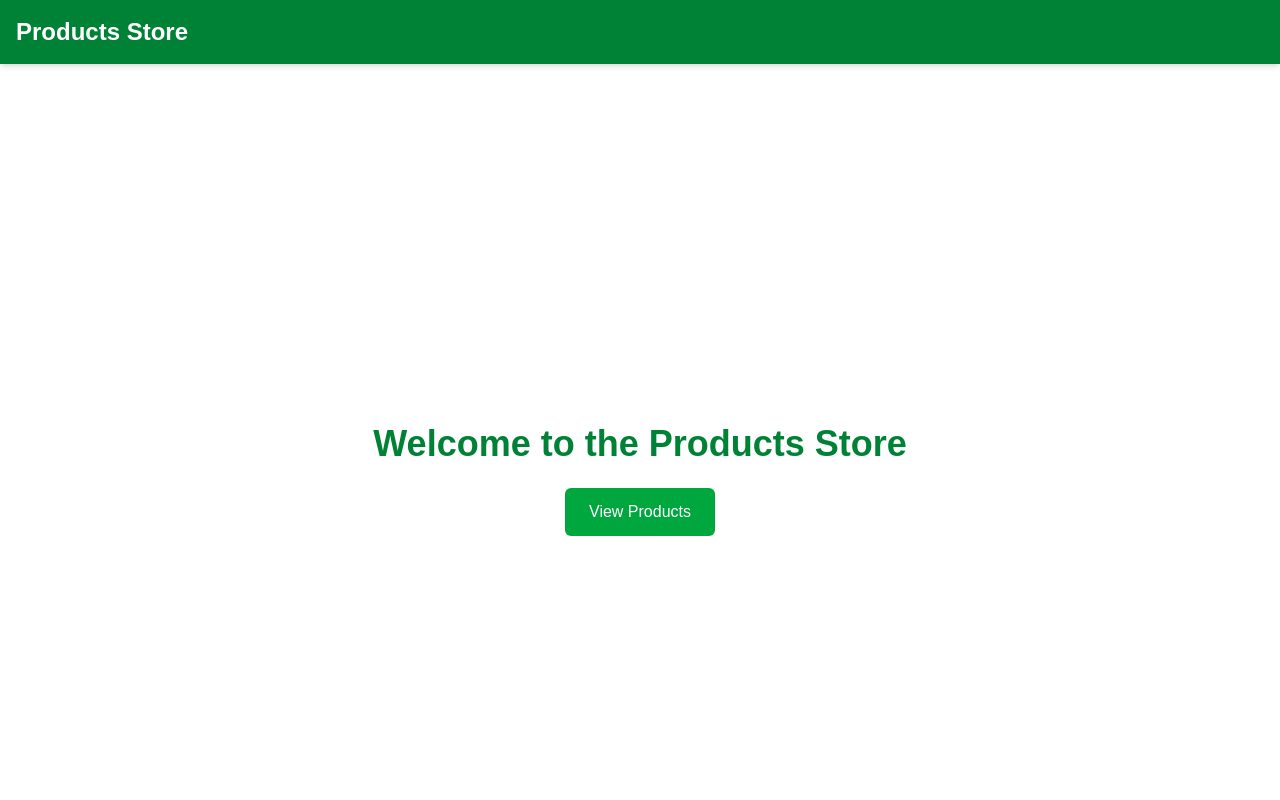
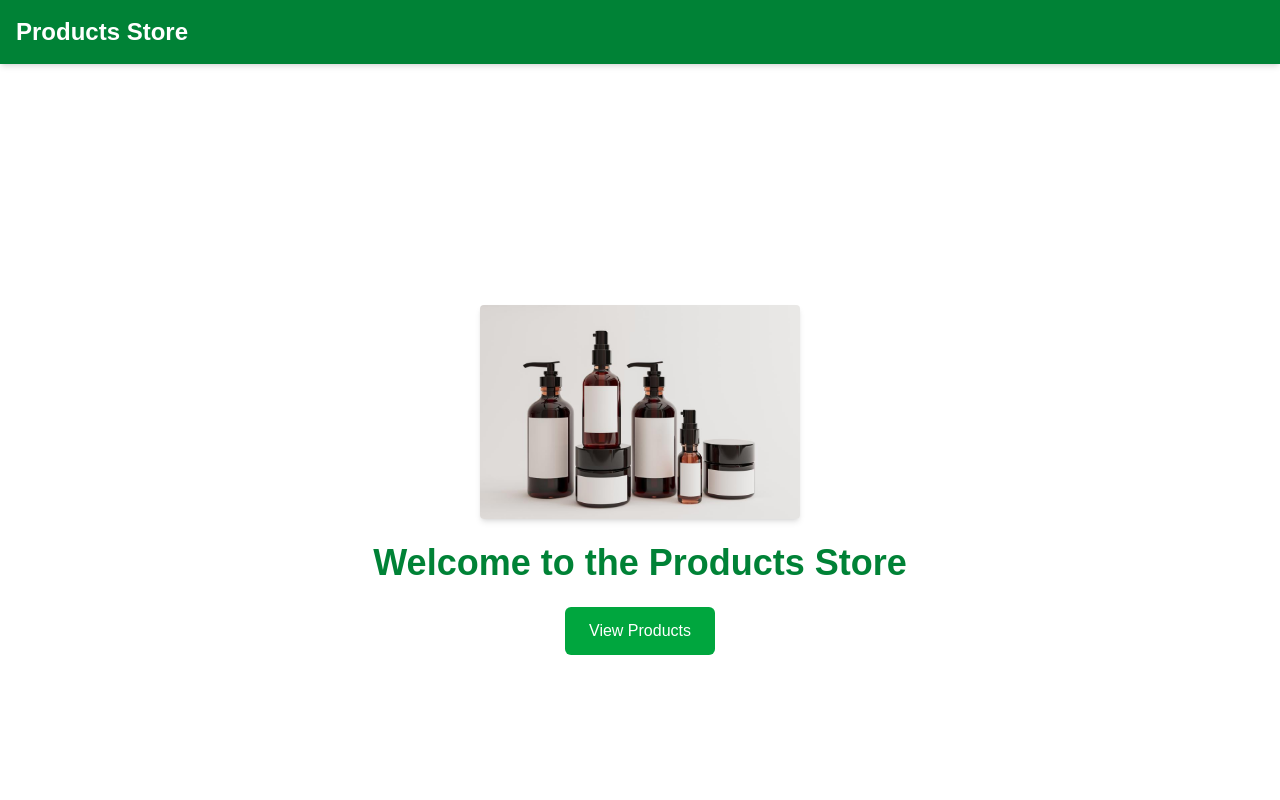
Before and after one commit to yatharthrathii/next.js-routing-task, a Next.js app: page / in a window 1280 px wide. Shown: the top 800 px of the page. Built offline with nearby package versions, Linux system fonts and the light colour scheme.

Commit message:
Handling Static Files

```diff
--- a/src/app/page.js
+++ b/src/app/page.js
@@ -6,9 +6,16 @@
 
   return (
     <div className="flex flex-col items-center justify-center min-h-screen space-y-6">
+      <img
+        src="/products.jpg"
+        alt="Product Image"
+        className="w-80 h-auto rounded shadow-md"
+      />
+
       <h1 className="text-4xl font-bold text-green-700">
         Welcome to the Products Store
       </h1>
+
       <button
         onClick={() => router.push('/products')}
         className="bg-green-600 text-white px-6 py-3 rounded-md hover:bg-green-700 transition"
```
Also changed, not shown: public/products.jpg (added).
